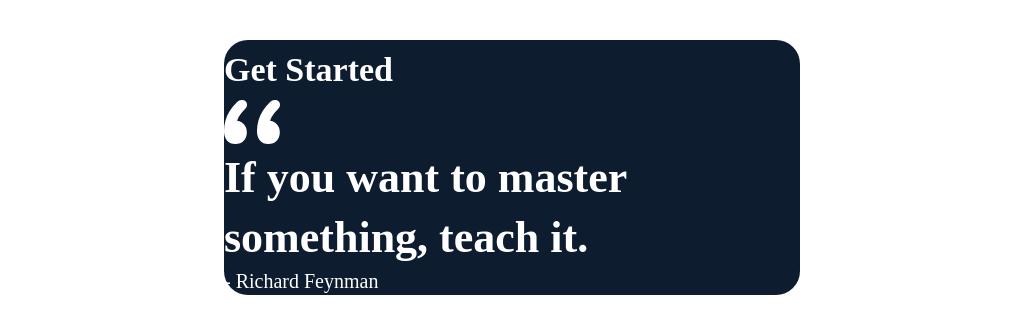
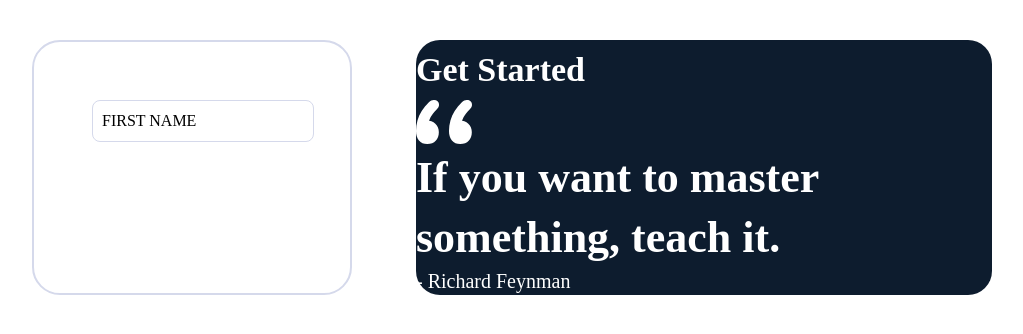
Before and after one commit to Garvit1809/teachnlearn, a React (Vite) app in the folder client/: page /signup in a window 1280 px wide. Shown: the top 334 px of the page, without its empty margins (128-1151 px from the left). Built offline with nearby package versions, Linux system fonts and the light colour scheme.

Commit message:
adding general input handler

```diff
--- a/client/src/App.tsx
+++ b/client/src/App.tsx
@@ -1,5 +1,4 @@
 import { Route, Routes } from "react-router-dom";
-import Signup from "./pages/authentication/signup";
 import Home from "./pages/landing-page/home";
 import Profile from "./pages/profile/profile";
 
--- a/client/src/components/authentication-comp/useMultiStepForm.ts
+++ b/client/src/components/authentication-comp/useMultiStepForm.ts
@@ -28,8 +28,9 @@ export function useMultiStepForm(steps: ReactElement[]) {
   return {
     currentStepIndex,
     step: steps[currentStepIndex],
+    steps,
     next,
     back,
-    goTo
+    goTo,
   };
 }
--- a/client/src/components/general-components/inputholder.tsx
+++ b/client/src/components/general-components/inputholder.tsx
@@ -1,61 +1,80 @@
 import React, { useEffect, useState } from "react";
 import styled from "styled-components";
-import Input from "./input";
 
 const Section = styled.div`
   position: relative;
-  padding: 15px;
-  margin: 10px;
-  border: 1px solid red;
+  width: 200px;
+  height: 20px;
+  /* border: 1px solid red; */
+`;
 
-  .form__field:placeholder-shown ~ .form__label {
-    font-size: 16px;
-    cursor: text;
-    top: 20px;
-  }
+const Input = styled.input`
+  width: 100%;
+  height: 100%;
+  padding: 10px;
+  border: 1.5px solid #d5d9eb;
+  border-radius: 8px;
+  color: #000000;
+  outline: none;
+  font-size: 16px;
+`;
 
-  label,
-  .form__field:focus ~ .form__label {
-    position: absolute;
-    top: 0;
-    display: block;
-    transition: 0.2s;
-    font-size: 12px;
-    color: #9b9b9b;
-  }
+interface labelProps {
+  isValid: boolean;
+}
 
-  .form__field:focus ~ .form__label {
-    color: #009788;
+const Label = styled.span<labelProps>`
+  position: absolute;
+  top: 0;
+  left: 10px;
+  transform: translateY(13px);
+  /* padding-left: 10px; */
+  pointer-events: none;
+  font-size: 16px;
+  text-transform: uppercase;
+  transition: 0.25s;
+  line-height: 1;
+  transform: ${(props) =>
+    props.isValid ? "translateX(5px) translateY(-5px)" : "null"};
+  font-size: ${(props) => (props.isValid ? "11px" : "16px")};
+  background-color: ${(props) => (props.isValid ? "white" : "none")};
+  color: ${(props) => (props.isValid ? "#b3b8db" : "black")};
+
+  ${Section}:focus-within & {
+    transform: translateX(5px) translateY(-5px);
+    font-size: 11px;
+    background-color: white;
+    color: #b3b8db;
+    padding: 0 5px;
   }
 `;
 
-const Label = styled.div``;
-
 interface inputProps {
   value: string;
-  onChangeHandler: React.ChangeEventHandler<HTMLInputElement>;
+  // onChangeHandler: React.ChangeEventHandler<HTMLInputElement>;
+  setname: React.Dispatch<React.SetStateAction<string>>;
 }
 
 const Inputholder = (props: inputProps) => {
-  const [isInputSelected, setIsInputSelected] = useState(false);
-  const selectInput = () => {
-    setIsInputSelected(!isInputSelected);
+  const [isValid, setisValid] = useState(false);
+  const inputhandler = (value: string) => {
+    props.setname(value);
+
+    if (value.trim().length > 0) {
+      setisValid(true);
+    } else {
+      setisValid(false);
+    }
   };
-
-  useEffect(() => {
-    console.log(isInputSelected);
-  }, [isInputSelected])
-
   return (
     <Section>
       <Input
+        type="text"
+        required
         value={props.value}
-        onChangeHandler={props.onChangeHandler}
-        onSelect={selectInput}
+        onChange={(e) => inputhandler(e.target.value)}
       />
-      {isInputSelected ? (
-        <Label className="form__label">your label</Label>
-      ) : null}
+      <Label isValid={isValid}>First Name</Label>
     </Section>
   );
 };
--- a/client/src/pages/authentication/newSignup.tsx
+++ b/client/src/pages/authentication/newSignup.tsx
@@ -1,24 +1,45 @@
-import React from 'react'
-import styled from 'styled-components'
-import DescriptionBox from '../../components/authentication-comp/descriptionBox'
+import React from "react";
+import styled from "styled-components";
+import DescriptionBox from "../../components/authentication-comp/descriptionBox";
+import { useMultiStepForm } from "../../components/authentication-comp/useMultiStepForm";
+import SignupForm from "./signupForm";
+import UserInfoForm from "./userInfoForm";
 
 const Section = styled.div`
-    display: flex;
-    align-items: center;
-    justify-content: center;
-    padding: 2rem;
-    box-sizing: border-box;
-`
+  display: flex;
+  box-sizing: border-box;
+  /* align-items: center; */
+  justify-content: center;
+  padding: 2rem;
+`;
+
+const DetailsContainer = styled.div`
+  border: 1px solid red;
+  box-sizing: border-box;
+  display: flex;
+  flex-direction: column;
+  align-items: flex-start;
+  padding: 58px;
+  gap: 36px;
+  margin-right: 4rem;
+
+  border: 2px solid #d5d9eb;
+  border-radius: 28px;
+`;
 
 const NewSignup = () => {
+  const { steps, currentStepIndex, step } = useMultiStepForm([
+    <SignupForm />,
+    <UserInfoForm />,
+  ]);
   return (
     <Section>
-      <form >
-
-      </form>
+      <DetailsContainer>
+        {step}
+      </DetailsContainer>
       <DescriptionBox />
     </Section>
-  )
-}
+  );
+};
 
-export default NewSignup
+export default NewSignup;
--- /dev/null
+++ b/client/src/pages/authentication/signupForm.tsx
@@ -0,0 +1,27 @@
+import React, { useState } from "react";
+import styled from "styled-components";
+import Inputholder from "../../components/general-components/inputholder";
+
+const Section = styled.div`
+  display: flex;
+  align-items: center;
+  justify-content: center;
+  width: 100%;
+`;
+
+const SignupForm = () => {
+  const [name, setname] = useState<string>("");
+
+  return (
+    <Section>
+      <form>
+        <Inputholder
+          value={name}
+          setname={setname}
+        />
+      </form>
+    </Section>
+  );
+};
+
+export default SignupForm;
--- a/client/src/pages/authentication/userInfo.tsx
+++ b/client/src/pages/authentication/userInfoForm.tsx
@@ -1,6 +1,6 @@
 import React from 'react'
 
-const UserInfo = () => {
+const UserInfoForm = () => {
   return (
     <div>
 
@@ -8,4 +8,4 @@ const UserInfo = () => {
   )
 }
 
-export default UserInfo
+export default UserInfoForm
```
Also changed, not shown: client/src/components/general-components/input.tsx (+4 -17 lines), client/src/pages/authentication/signup.tsx (deleted, +0 -33 lines).
